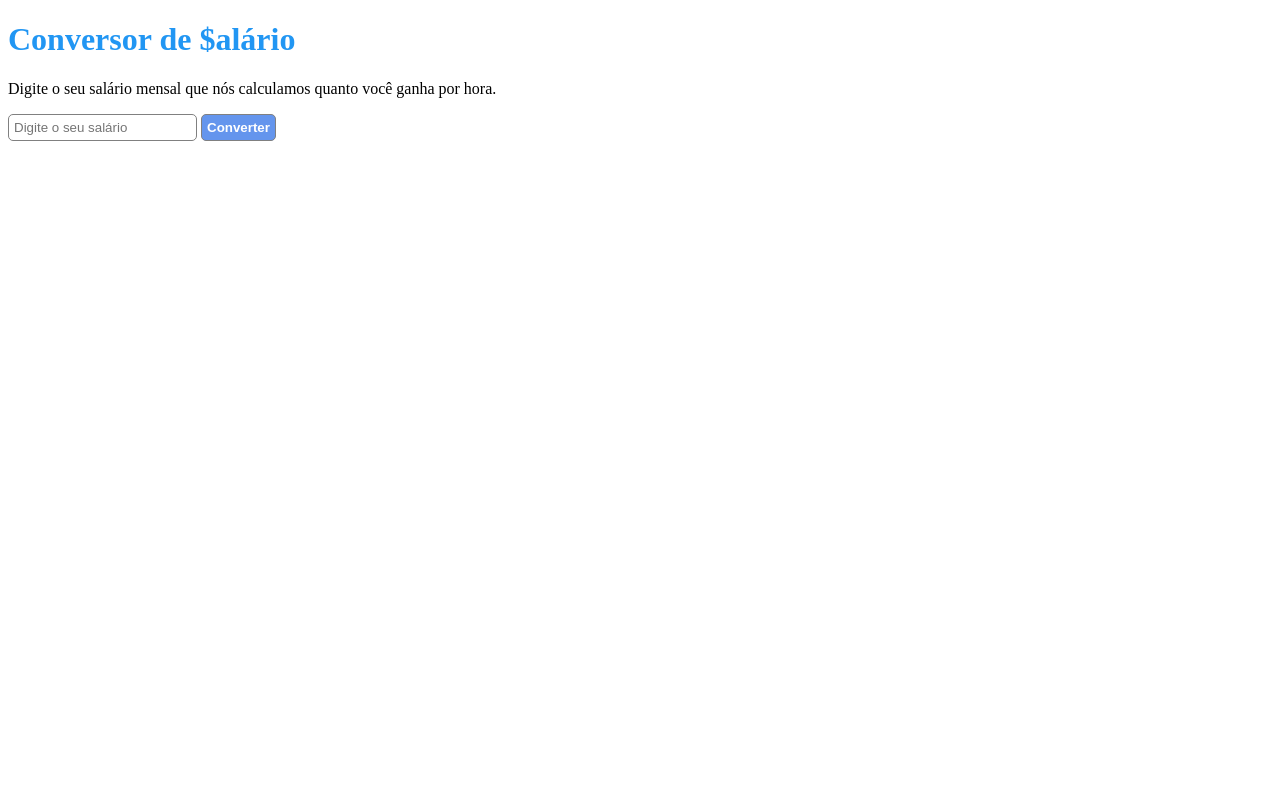
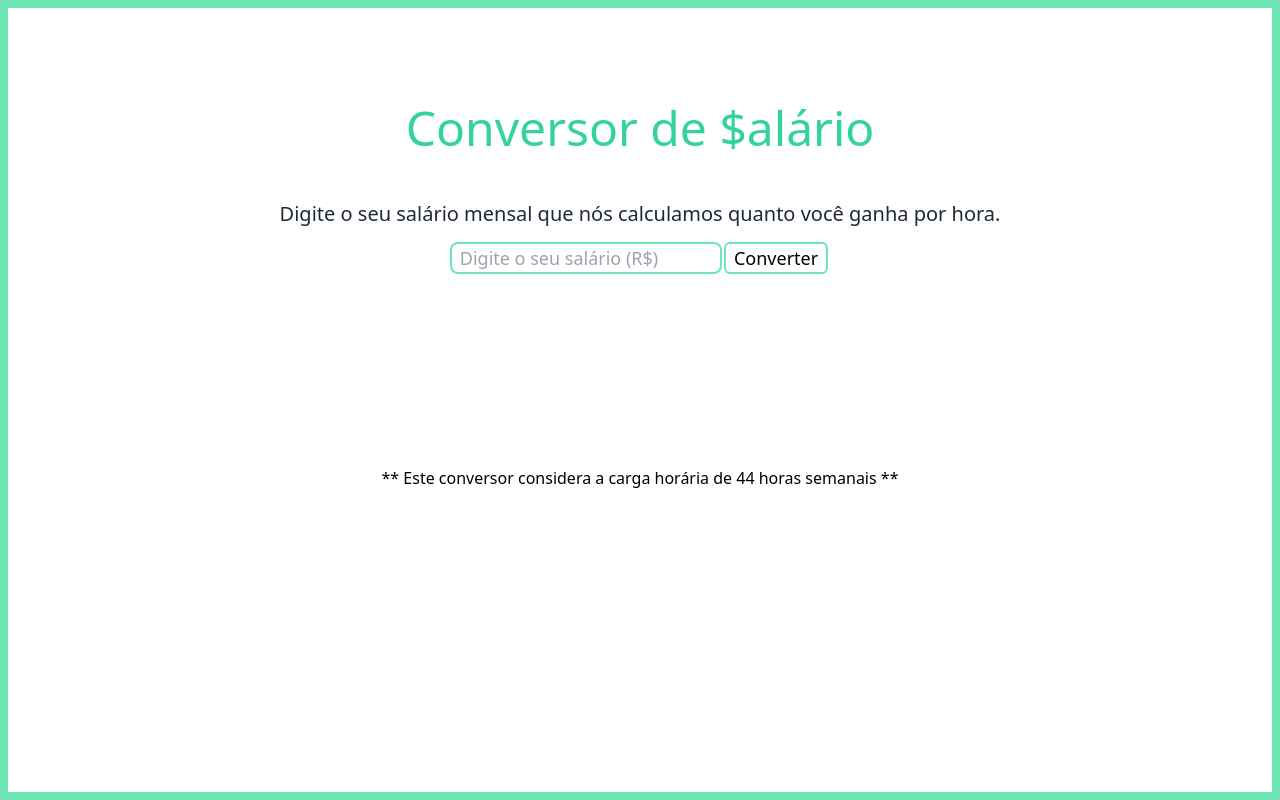
Before and after one commit to KeysiJones/calculadora_salario, a plain HTML site: page index.html in a window 1280 px wide. Drawn offline with nearby package versions, Linux system fonts and the light colour scheme.

Commit message:
Ajuste na UI e nos tamanhos das fontes, botões, etc..

```diff
--- a/css/styles.css
+++ /dev/null
@@ -1,15 +0,0 @@
-button, input {
-	border: 1px solid gray;
-	border-radius: 5px;
-	padding: 5px;
-}
-
-button {
-	background-color: cornflowerblue;
-	color: white;
-	font-weight: 700;
-}
-
-h1 {
-	color: #2196f3;
-}
--- a/index.html
+++ b/index.html
@@ -1,18 +1,26 @@
 <!DOCTYPE html>
 <html lang='pt-br'>
+
 <head>
 	<meta charset="utf-8">
 	<title>Calculadora de salários</title>
 </head>
-<link rel="stylesheet" type="text/css" href="css/styles.css">
+<link href="https://unpkg.com/tailwindcss@^2/dist/tailwind.min.css" rel="stylesheet">
+
 <body>
-	<h1>Conversor de $alário</h1>
-	<p>Digite o seu salário mensal que nós calculamos quanto você ganha por hora.</p>
-	<div>
-		<input type="text" id="salario" placeholder="Digite o seu salário"></input>
-		<button id="btn-converter">Converter</button>
-		<p id='resultado-conversao'></p>
+	<div class="text-center border-8 border-green-300 h-screen">
+		<h1 class='text-green-400 text-5xl mt-24 mb-12'>Conversor de $alário</h1>
+		<p class="mt-4 text-xl text-gray-800">Digite o seu salário mensal que nós calculamos quanto você ganha por hora.
+		</p>
+		<div>
+			<input class='rounded-md pl-2 text-lg outline-none ring-2 ring-green-300 mt-4' type="number" id="salario"
+				placeholder="Digite o seu salário (R$)"></input>
+			<button class='border-2 border-green-300 rounded-md text-lg px-2' id="btn-converter">Converter</button>
+			<p id='resultado-conversao' class="text-gray-800 mt-6 text-xl"></p>
+		</div>
+		<p class="mt-48">** Este conversor considera a carga horária de 44 horas semanais **</p>
 	</div>
 	<script type="text/javascript" src="js/script.js"></script>
 </body>
+
 </html>
--- a/js/script.js
+++ b/js/script.js
@@ -4,7 +4,9 @@ const convert = () => {
 	const salario = document.querySelector("#salario").value
 	const resultadoConversao = document.querySelector("#resultado-conversao")
 	const resultado = Math.round(salario/220)
-	resultadoConversao.innerText = `Você ganha R$ ${resultado} reais por hora.`
+	let message = `Você ganha R$ ${resultado} reais** por hora.`
+
+	resultadoConversao.innerText = message
 }
 
 btnConverter.addEventListener("click", convert);
```
